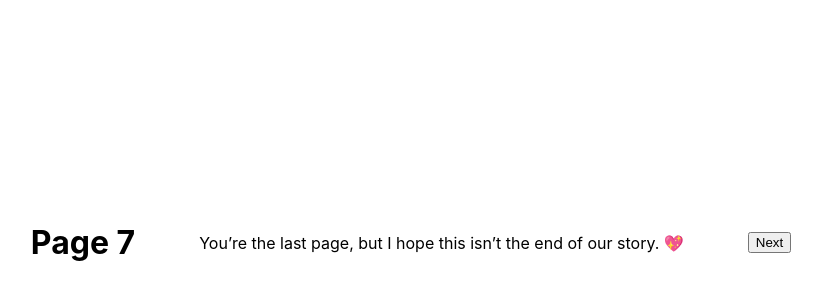
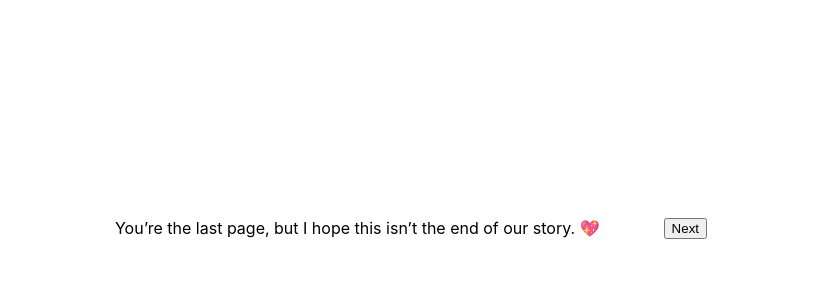
Before and after one commit to 21002624/Birthday, a React (Create React App) app: page /page7 in a window 1280 px wide. Shown: the part 54-354 px from the top of the page, without its empty margins (229-1051 px from the left). Built offline with nearby package versions, Linux system fonts and the light colour scheme.

Commit message:
first commit

```diff
--- a/src/Page5.jsx
+++ b/src/Page5.jsx
@@ -13,7 +13,7 @@ function Page5() {
   return (
     <div className='container'>
 
-      <p>Cuites ScreenShort i took todat </p>
+      <p>Cuitest ScreenShort i took todat </p>
       <img className="img" src={sree} alt='imges'/>
       <button onClick={navigateToNextPage}>Next</button>
     </div>
--- a/src/Page7.jsx
+++ b/src/Page7.jsx
@@ -10,7 +10,7 @@ function Page7() {
 
   return (
     <div className='container'>
-      <h1>Page 7</h1>      <p>You’re the last page, but I hope this isn’t the end of our story. 💖</p>
+       <p>You’re the last page, but I hope this isn’t the end of our story. 💖</p>
       <button onClick={navigateToNextPage}>Next</button>
     </div>
   );
```
